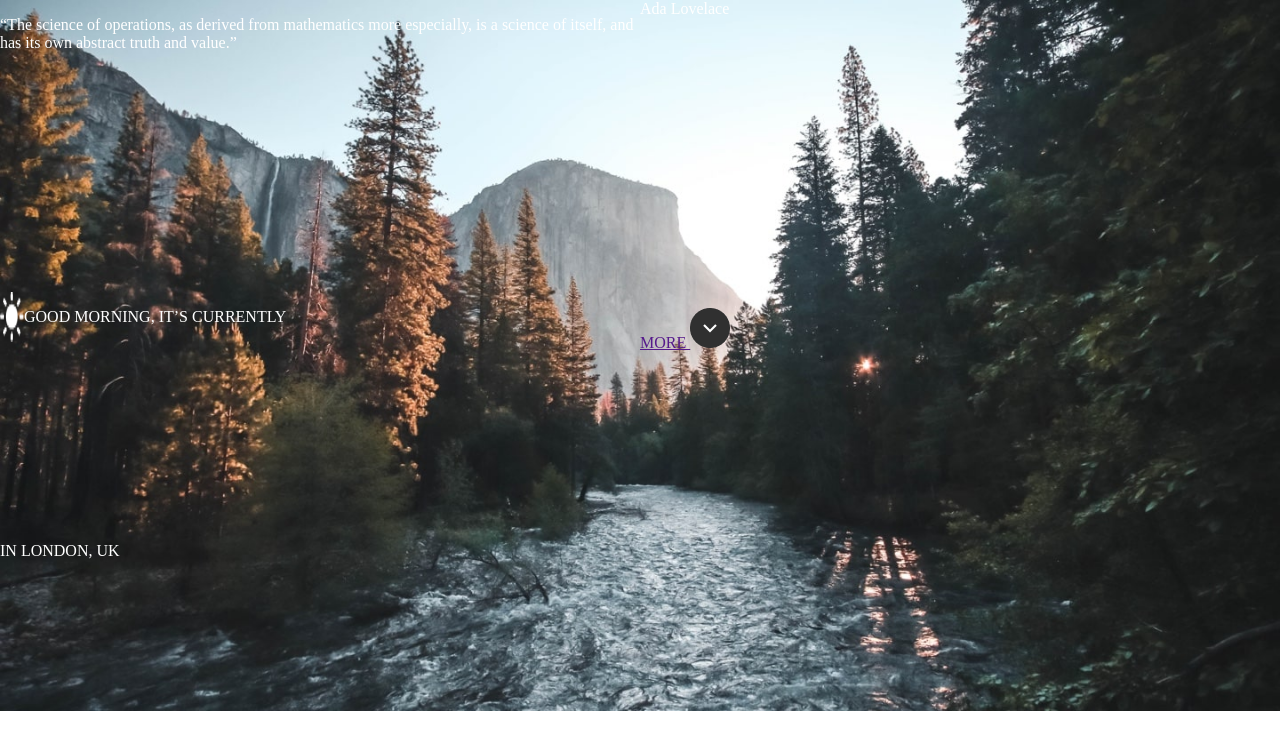
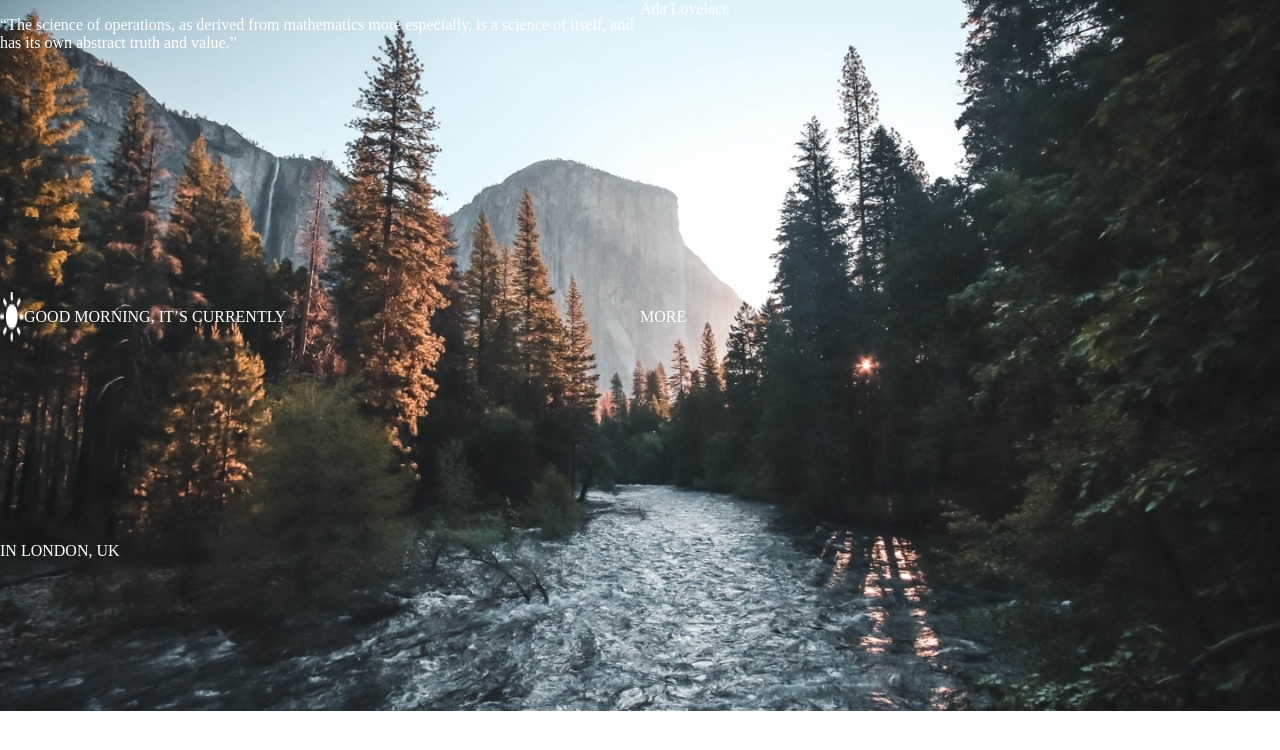
Before and after one commit to PapiManu/marathon-js_2_manu_alex, a plain HTML site: page index.html in a window 1280 px wide. Drawn offline with Linux system fonts and the light colour scheme; no server answers.

Commit message:
Replacement du boutton par une div

```diff
--- a/index.html
+++ b/index.html
@@ -26,7 +26,7 @@
               </div>
             </div>
             <div id="button">
-                <p><a href="">MORE <img src="img/fleche_button.png" alt=""></a></p>
+                <div id="button"><p>MORE</p><div id="flech_button"></div></div>
             </div>
     </div>
 </body>
```
